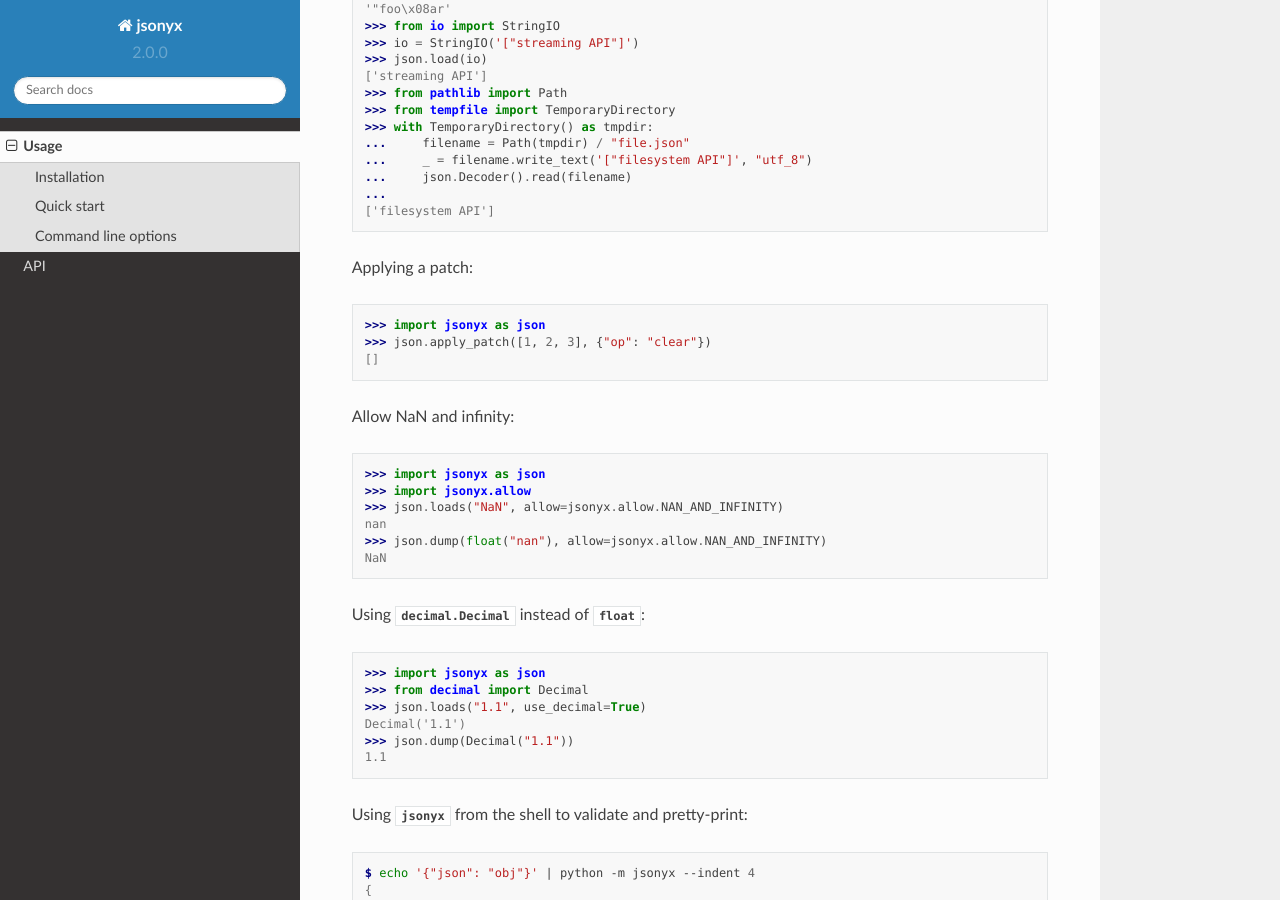
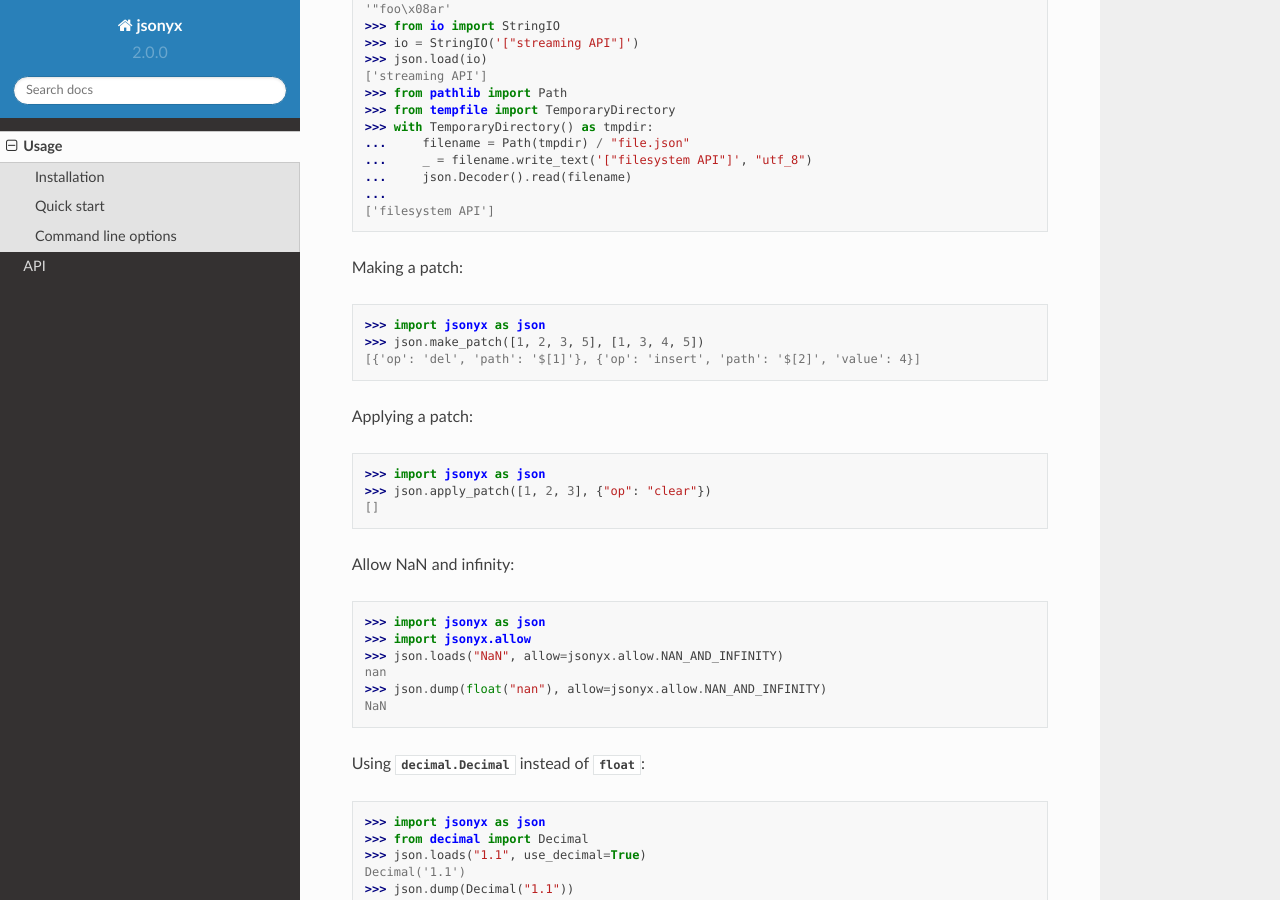
Before and after one commit to nineteendo/jsonyx, a Sphinx documentation site: the page built from docs/source/usage.rst, in a window 1280 px wide and 900 px high, scrolled down 1380 px. Built offline with Sphinx 7.4.7 and the Read the Docs theme 2.0.0, drawn with Linux system fonts in a browser that asks for light colours.

Commit message:
Add documentation

```diff
--- a/docs/source/usage.rst
+++ b/docs/source/usage.rst
@@ -77,6 +77,12 @@
     ...     json.Decoder().read(filename)
     ...
     ['filesystem API']
+
+Making a patch::
+
+    >>> import jsonyx as json
+    >>> json.make_patch([1, 2, 3, 5], [1, 3, 4, 5])
+    [{'op': 'del', 'path': '$[1]'}, {'op': 'insert', 'path': '$[2]', 'value': 4}]
 
 Applying a patch::
 
```
Also changed, not shown: 1 other file.
